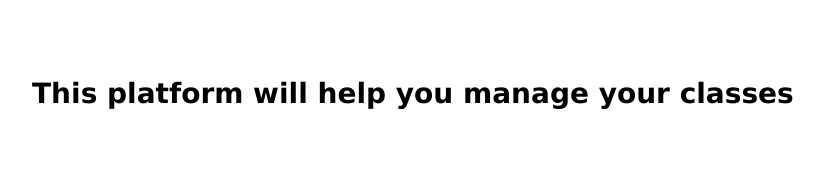
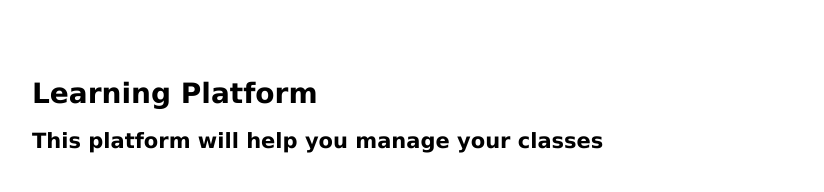
Before and after one commit to Silvarini/tutorial-website-js, a website: page Website/alunos/public/index.html in a window 1280 px wide. Shown: the whole page, without its empty margins (26-850 px from the left). Drawn offline with Linux system fonts and the light colour scheme.

Commit message:
Added Title and Subtitle

```diff
--- a/Website/alunos/public/index.html
+++ b/Website/alunos/public/index.html
@@ -8,7 +8,8 @@
 <!--<base href="">-->
 <meta charset="utf-8" />
 <title>Learning Platform</title>
-<h1>This platform will help you manage your classes</h1>
+<h1>Learning Platform</h1>
+<h2>This platform will help you manage your classes</h2>
 
   </head>
 
```
Also changed, not shown: Website/alunos/public/grading.html (added), Website/alunos/public/units.html (added).
